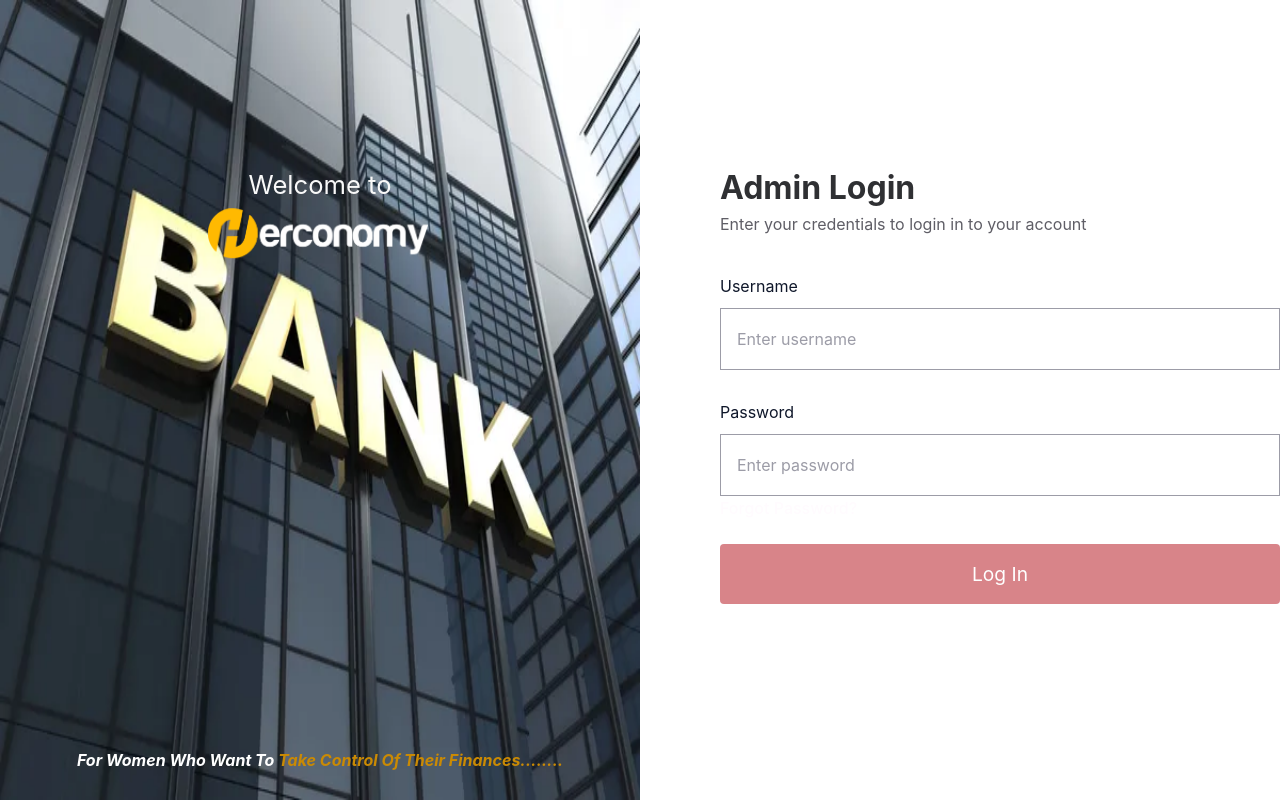
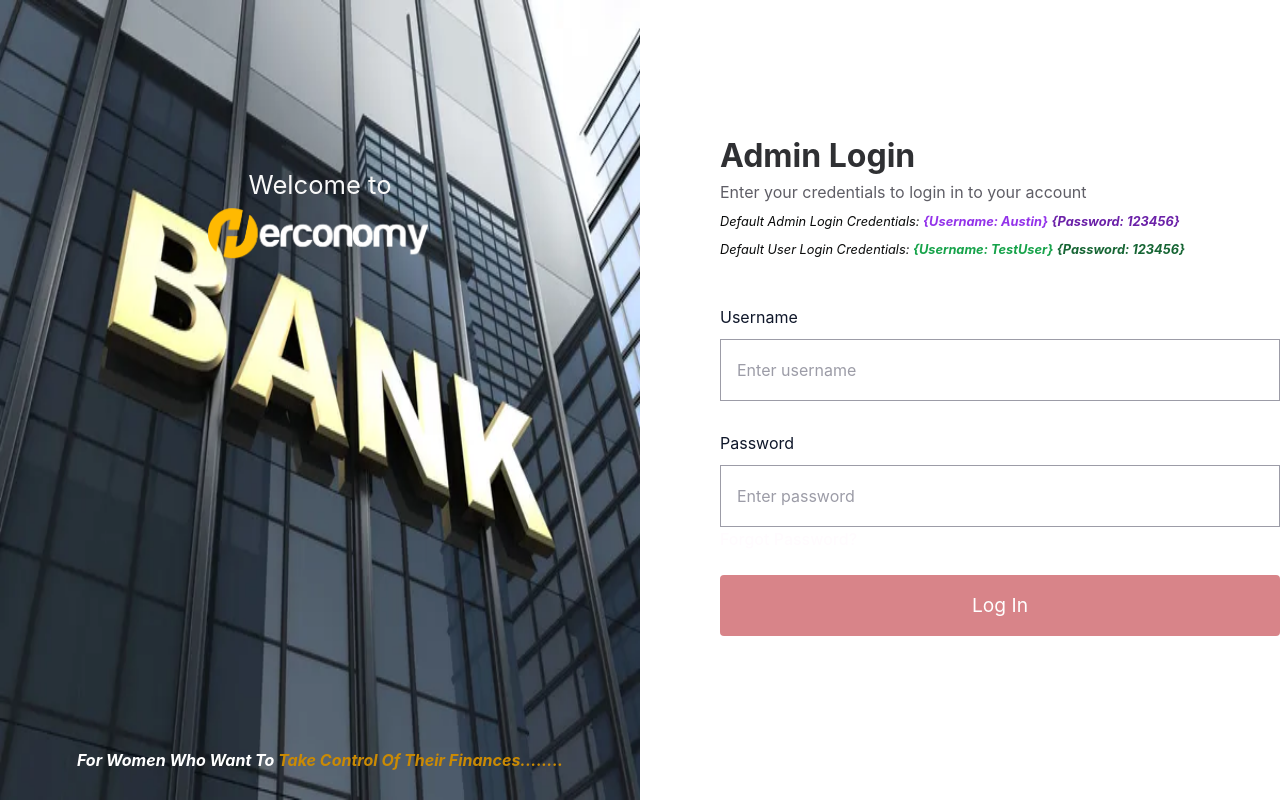
Before and after one commit to augustinebenard/fintechwebapp, a React (Create React App) app: page / in a window 1280 px wide. Built offline with nearby package versions, Linux system fonts and the light colour scheme.

Commit message:
implement default login

```diff
--- a/src/pages/login.tsx
+++ b/src/pages/login.tsx
@@ -23,8 +23,6 @@ const Login = () => {
     localStorage.clear();
   }, []);
 
-
-
   const handleOnChange = (e: React.ChangeEvent<HTMLInputElement>) => {
     setForm({ ...form, [e.target.name]: e?.target?.value });
   };
@@ -35,16 +33,19 @@ const Login = () => {
     if (username === "" || password === "") {
       return toast.error("Please fill in all fields");
     }
-    const user = users.find((user: User) => (user.password === form.password) && (user.username === form.username));
+    const user = users.find(
+      (user: User) =>
+        user.password === form.password && user.username === form.username
+    );
     if (user) {
       dispatch(authActions.login(user));
       router("/app/dashboard");
       if (!toast.isActive(toastId.current)) {
-        return  toastId.current = toast.success("Login Successful");
-        }
+        return (toastId.current = toast.success("Login Successful"));
+      }
     } else {
       if (!toast.isActive(toastId.current)) {
-       return toastId.current = toast.error("Invalid Username or Password");
+        return (toastId.current = toast.error("Invalid Username or Password"));
       }
     }
   };
@@ -94,6 +95,28 @@ const Login = () => {
             <p className="text-[.8rem] md:text-[1rem] text-gray-300">
               Enter your credentials to login in to your account
             </p>
+            <div className="text-gray-500">
+              {/* use default login credentials */}
+              <p className="text-[.6rem] italic md:text-[.8rem] text-gray-900 my-2">
+                Default Admin Login Credentials:{" "}
+                <span className="text-purple-600 font-bold">
+                  {"{Username: Austin}"}
+                </span>{" "}
+                <span className="text-purple-800 font-bold">
+                  {"{Password: 123456}"}
+                </span>
+              </p>
+
+              <p className="text-[.6rem] italic md:text-[.8rem] text-gray-900 my-2">
+                Default User Login Credentials:{" "}
+                <span className="text-green-600 font-bold">
+                  {"{Username: TestUser}"}
+                </span>{" "}
+                <span className="text-green-800 font-bold">
+                  {"{Password: 123456}"}
+                </span>
+              </p>
+            </div>
             <form
               className="py-2 m-auto"
               autoComplete="new-password"
--- a/src/redux/data.tsx
+++ b/src/redux/data.tsx
@@ -32,7 +32,7 @@
 {
     id: '9b1deb4d-3b7d-4bad-9bdd-2b03dcb6d',
     name: "Sammy James",
-    username: "sammy",
+    username: "TestUser",
     email: "samyjames@gmail.com",
     password: "123456",
     role: "User",
--- a/src/redux/store.tsx
+++ b/src/redux/store.tsx
@@ -7,7 +7,6 @@ const store = configureStore({
   reducer: {
     auth: authSlice,
     users: userListSlice,
-    // loggedInUser: userSlice,
   },
 });
 
```
